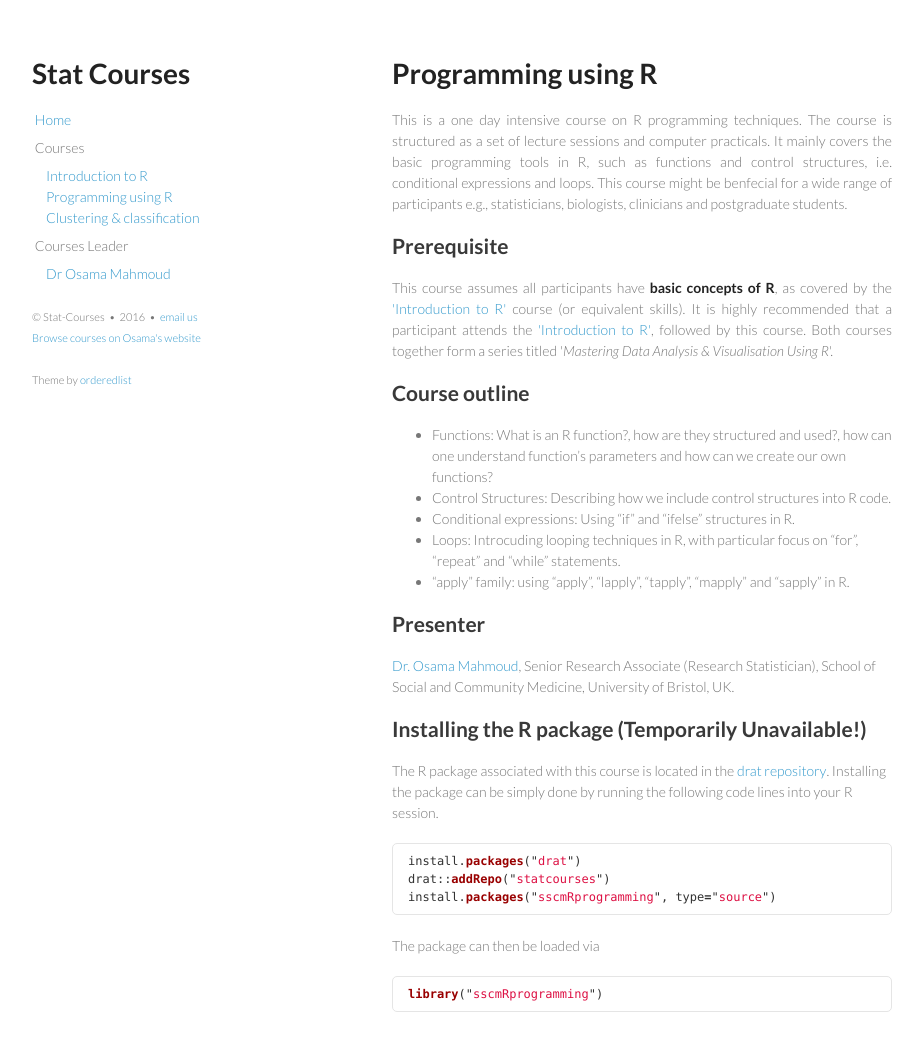
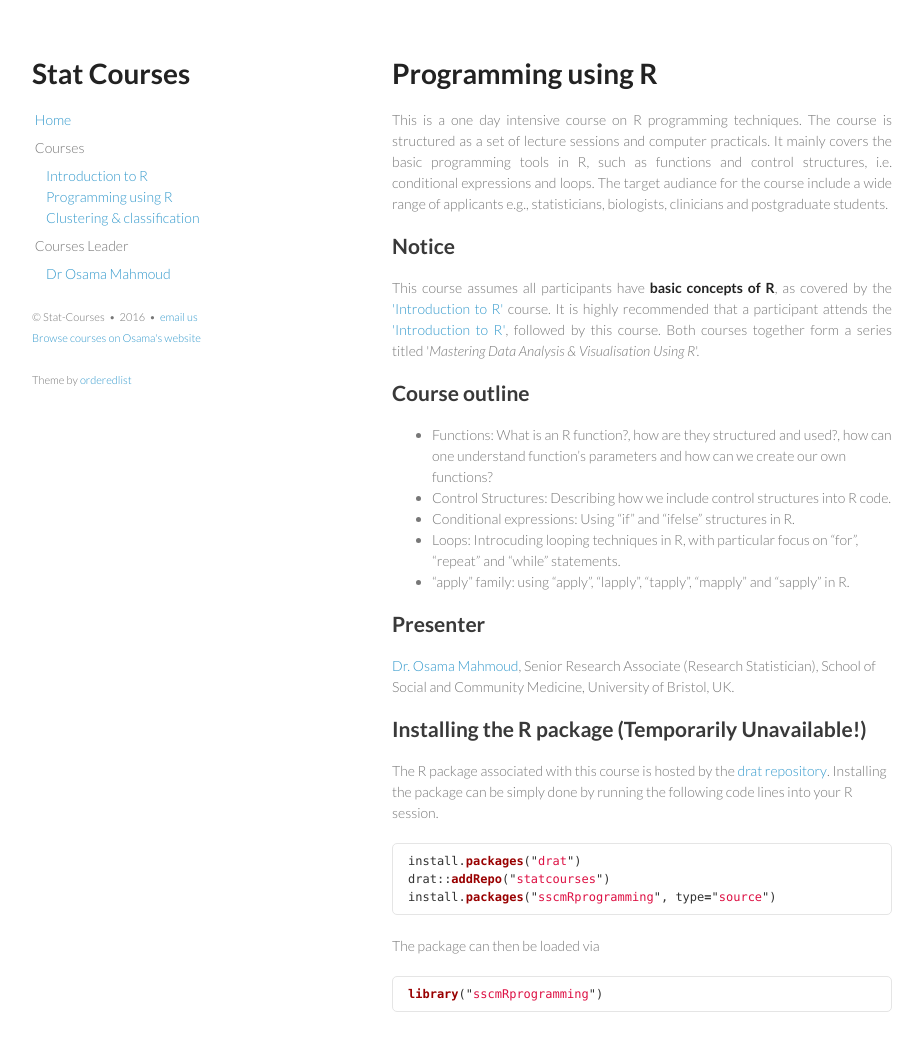
Before and after one commit to statcourses/statcourses.github.io, a Jekyll site: the page built from sscmRprogramming/index.md, in a window 1280 px wide and 1082 px high. Shown: the top 1051 px of the window, without its empty margins (178-1101 px from the left). Built offline with Jekyll 4.4.1, drawn with Linux system fonts in a browser that asks for light colours.

Commit message:
Update courses pages

````diff
--- a/sscmRprogramming/index.md
+++ b/sscmRprogramming/index.md
@@ -4,12 +4,12 @@ title: Programming using R
 ---
 # Programming using R
 <p align="justify">
-This is a one day intensive course on R programming techniques. The course is structured as a set of lecture sessions and computer practicals. It mainly covers the basic programming tools in R, such as functions and control structures, i.e. conditional expressions and loops. This course might be benfecial for a wide range of participants e.g., statisticians, biologists, clinicians and postgraduate students.
+This is a one day intensive course on R programming techniques. The course is structured as a set of lecture sessions and computer practicals. It mainly covers the basic programming tools in R, such as functions and control structures, i.e. conditional expressions and loops. The target audiance for the course include a wide range of applicants e.g., statisticians, biologists, clinicians and postgraduate students.
 </p>
 
-## Prerequisite
+## Notice
 <p align="justify">
-This course assumes all participants have <strong>basic concepts of R</strong>, as covered by the <a href="{{ site.baseurl}}/sscmIntro-to-R">'Introduction to R'</a> course (or equivalent skills). It is highly recommended that a participant attends the <a href="{{ site.baseurl}}/sscmIntro-to-R">'Introduction to R'</a>, followed by this course. Both courses together form a series titled '<em>Mastering Data Analysis & Visualisation Using R</em>'.
+This course assumes all participants have <strong>basic concepts of R</strong>, as covered by the <a href="{{ site.baseurl}}/sscmIntro-to-R">'Introduction to R'</a> course. It is highly recommended that a participant attends the <a href="{{ site.baseurl}}/sscmIntro-to-R">'Introduction to R'</a>, followed by this course. Both courses together form a series titled '<em>Mastering Data Analysis & Visualisation Using R</em>'.
 </p>
 
 ## Course outline
@@ -24,7 +24,7 @@ This course assumes all participants have <strong>basic concepts of R</strong>,
 [Dr. Osama Mahmoud](http://www.osmahmoud.com){:target="_blank"}, Senior Research Associate (Research Statistician), School of Social and Community Medicine, University of Bristol, UK.
 
 ## Installing the R package (Temporarily Unavailable!)
-The R package associated with this course is located in the
+The R package associated with this course is hosted by the
 [drat repository](https://github.com/statcourses/drat){:target="_blank"}. Installing the package can be simply done by running the following code lines into your R session.
 
 ```javascript
````
Also changed, not shown: essexBigData/index.md (+3 -3 lines), index.md (+3 -1 lines), sscmIntro-to-R/index.md (+1 -1 lines).
